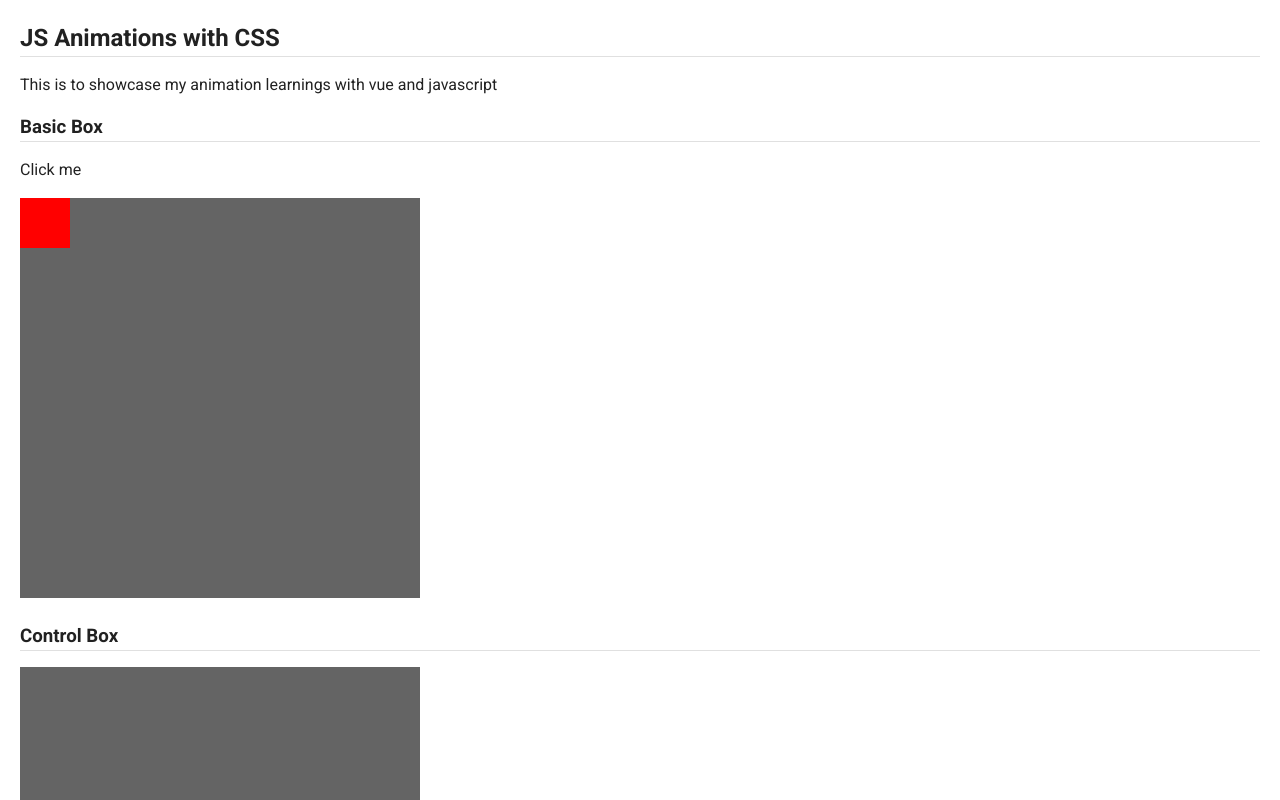
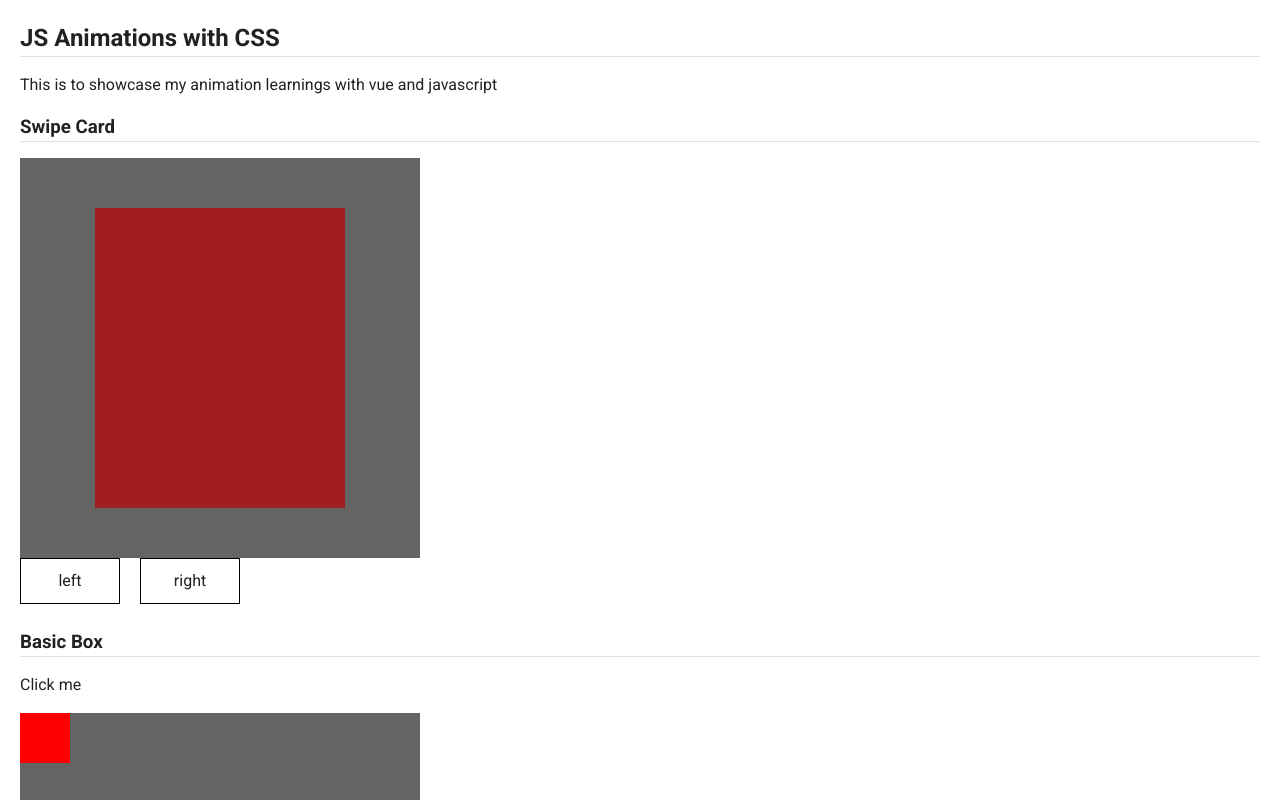
Before and after one commit to temaari/multipurpose-app, a Vue app: page /Animation in a window 1280 px wide. Shown: the top 800 px of the page. Built offline with nearby package versions, Linux system fonts and the light colour scheme.

Commit message:
add swipe card to animation

```diff
--- /dev/null
+++ b/src/Components/Animations/SwipeCard.vue
@@ -0,0 +1,60 @@
+<template>
+	<div>
+		<h3>Swipe Card</h3>
+		<v-divider class="pa-2"></v-divider>
+		<div id="container">
+			<div id="card"></div>
+		</div>
+		<div>
+			<button @click="move('left')">left</button>
+			<button @click="move('right')">right</button>
+		</div>
+		<div id="message"></div>
+	</div>
+</template>
+
+<script>
+export default {
+	mounted() {
+	},
+	methods: {
+		move(direction) {
+			let id = null
+			let card = document.getElementById('card')
+			let pos = 75
+			clearInterval(id)
+			setInterval(() => {
+				if (pos == 350 || pos == (-200)) {
+					clearInterval(id)
+				} else {
+					direction === 'left' ? pos-- : pos++
+					card.style.left = pos + "px"
+				}
+			}, 1)
+		},
+	}
+}
+</script>
+
+<style scoped>
+	#container {
+		width: 400px;
+		height: 400px;
+		position: relative;
+		background: rgb(100, 100, 100);
+	}
+	#card {
+		width: 250px;
+		height: 300px;
+		left: 75px;
+		top: 50px;
+		position: absolute;
+		background: rgb(161, 30, 30);
+	}
+	button {
+		padding: 10px;
+		width: 100px;
+		margin-right: 20px;
+		border: 1px solid black;
+	}
+</style>
--- a/src/views/Animation.vue
+++ b/src/views/Animation.vue
@@ -3,6 +3,7 @@
 		<h2>JS Animations with CSS</h2>
 		<v-divider class="pa-2"></v-divider>
 		<div><p>This is to showcase my animation learnings with vue and javascript</p></div>
+		<swipe-card></swipe-card><br>
 		<basic-box></basic-box><br>
 		<control-box></control-box>
 	</div>
@@ -11,11 +12,13 @@
 <script>
 import BasicBox from '../components/Animations/BasicBox'
 import ControlBox from '../components/Animations/ControlBox'
+import SwipeCard from '../components/Animations/SwipeCard'
 
 export default {
 	components: {
 		BasicBox,
 		ControlBox,
+		SwipeCard,
 	},
 }
 </script>
```
